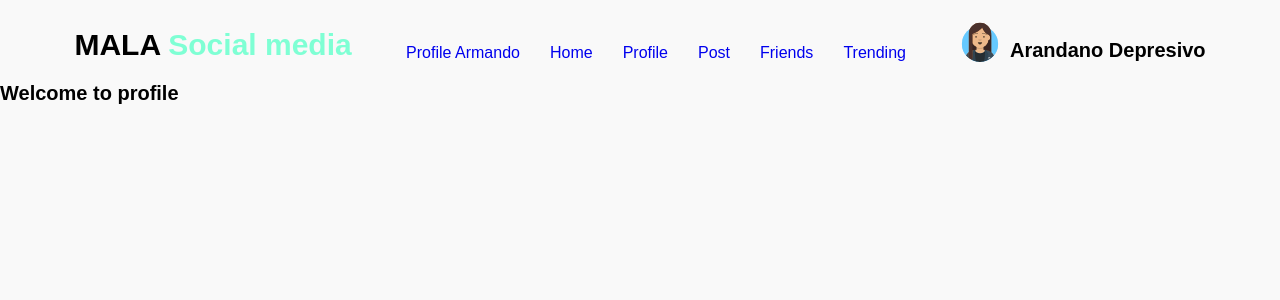
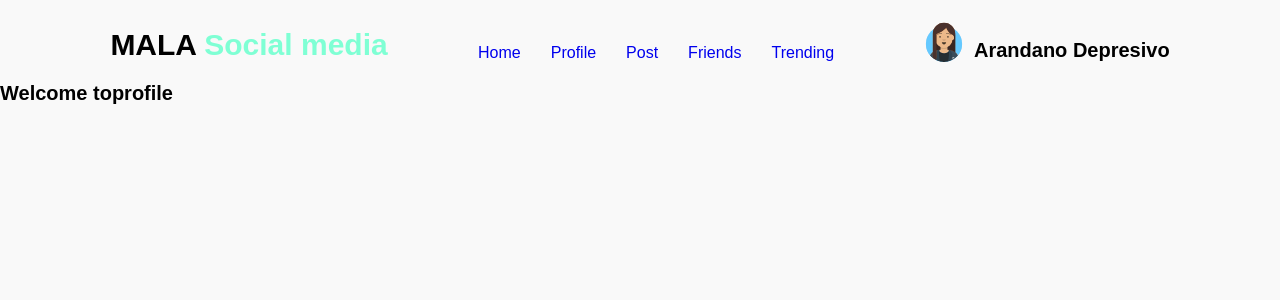
Before and after one commit to ArmandoAlmanza/mala-social-media, a React (Vite) app: page /profile in a window 1280 px wide. Shown: the top 300 px of the page. Built offline with nearby package versions, Linux system fonts and the light colour scheme.

Commit message:
forget it xd

```diff
--- a/src/components/Navbar.jsx
+++ b/src/components/Navbar.jsx
@@ -1,4 +1,4 @@
-import { Link } from "react-router-dom";
+import { Link, useSearchParams } from "react-router-dom";
 
 const Navbar = () => {
     const links = [
@@ -25,12 +25,8 @@ const Navbar = () => {
             name: "Trending",
         },
     ];
-
     return (
         <nav className="navbar">
-            <Link to={"/profile?name=Armando Almanza"} className="link">
-                Profile Armando
-            </Link>
             {links.map((anchor, i) => {
                 return (
                     <Link to={anchor.to} className="link" key={i}>
--- a/src/pages/Profile.jsx
+++ b/src/pages/Profile.jsx
@@ -1,15 +1,11 @@
 import React, { useEffect } from "react";
 import Header from "../components/Header";
-import { useLocation } from "react-router-dom";
-
-function useQuery() {
-    const { search } = useLocation();
-
-    return React.useMemo(() => new URLSearchParams(search), [search]);
-}
+import { useSearchParams } from "react-router-dom";
 
 const Profile = () => {
-    let query = useQuery();
+    let name = "";
+    let apellido = ";";
+
     useEffect(() => {
         document.title = "MALA || Profile";
     }, []);
@@ -17,7 +13,7 @@ const Profile = () => {
     return (
         <div>
             <Header />
-            <h1>Welcome to {query.get("name")} profile</h1>
+            <h1>Welcome toprofile</h1>
         </div>
     );
 };
```
